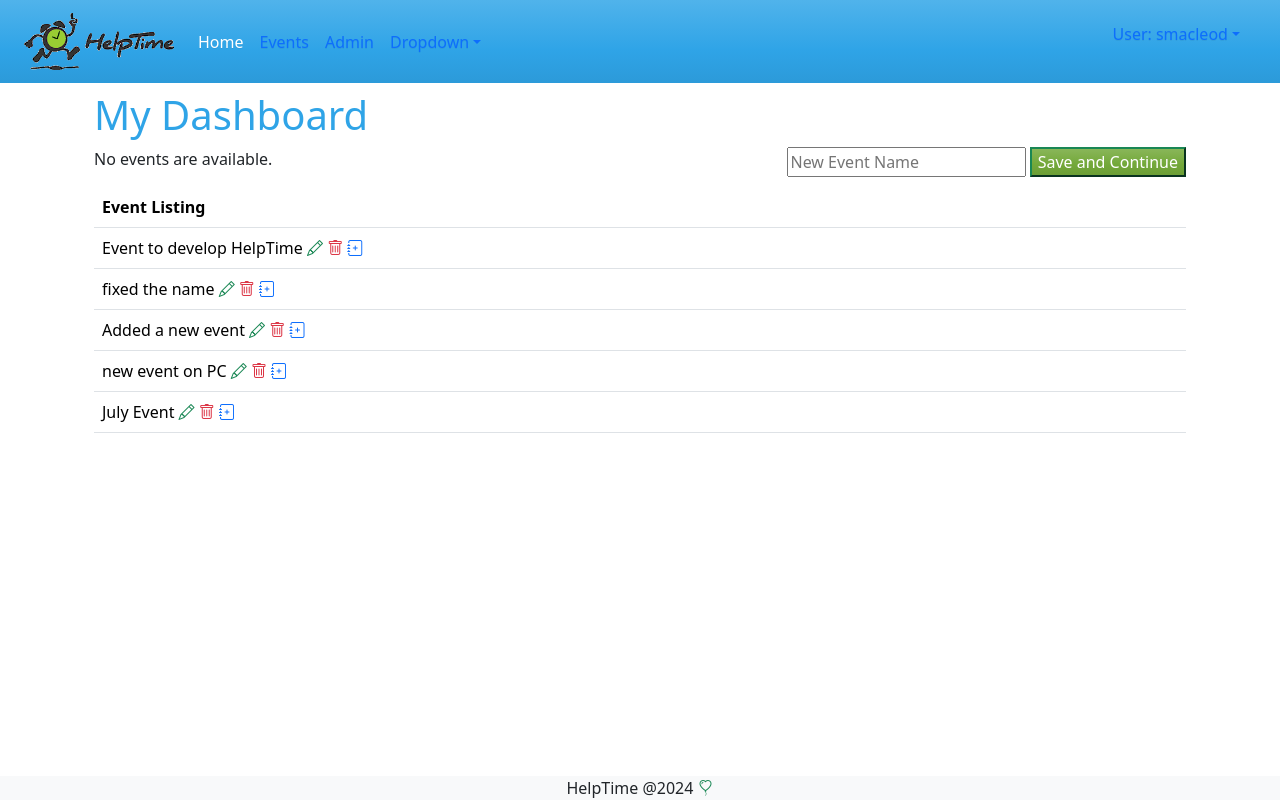
After one commit to maceps/helptime, a Django app: page /events/dashboard in a window 1280 px wide. The commit adds this page. Run offline with Django 5.2, Linux system fonts and the light colour scheme; a user stored in the database is signed in; data comes from the database, SQL or seed files in the repository; both versions use the stored data as it was after the commit; some libraries are stand-ins or nearby versions.

Commit message:
many updates

```diff
--- a/helptime/events/forms.py
+++ b/helptime/events/forms.py
@@ -41,3 +41,9 @@ class TaskForm(forms.ModelForm):
             'start_time' : TimeInput(),
             'end_time' : TimeInput(),
         }
+
+class EventSearchForm(forms.Form):
+    filter = forms.CharField(required=False,
+                             label="",
+                             widget=forms.TextInput(attrs={'placeholder':'Search',
+                                                           'class':'form-control'}))
--- a/helptime/events/models.py
+++ b/helptime/events/models.py
@@ -31,7 +31,7 @@ class Task(models.Model):
     start_time = models.TimeField(verbose_name='Start Time',null=True ,blank=True)
     end_time = models.TimeField(verbose_name='End Time ', null=True,blank=True )
     volunteer =models.CharField(max_length=100, verbose_name='Volunteer',  null=True, blank=True)
-    event = models.ForeignKey(Event, on_delete=models.SET_NULL,  null=True, blank=True, related_name='event')
+    event = models.ForeignKey(Event, on_delete=models.SET_NULL,  null=True, blank=True, related_name='tasks')
 
     def __str__(self):
         return self.task
--- /dev/null
+++ b/helptime/events/templates/events/dashboard.html
@@ -0,0 +1,45 @@
+{% extends 'master.html' %}
+
+{% block content %}
+<h1> My Dashboard</h1>
+<div class="float-end">
+    <form action="" method="post">
+        {% csrf_token %}
+        {{form.name}}
+        <input type="submit" value="Save and Continue" class="btn-success" />
+    </form>
+</div>
+
+
+{% if latest_event_list %}
+    <ul>
+        {% for event in latest_event_list %}
+        <li><a href="{% url 'events:detail' event.id %}">{{ event.name }}</a></li>
+        {% endfor %}
+    </ul>
+{% else %}
+    <p>No events are available.</p>
+{% endif %}
+
+
+<table class="table">
+    <tr>
+        <th>Event Listing</th>
+    </tr>
+    {% for event in events %}
+    <tr>
+        <td>{{ event.name }}
+            <a href="{% url 'events:eventupdate' event.id %}" class="text-success"><i class="bi bi-pencil"></i></a>
+            <a href="{% url 'events:eventdelete' event.id %}" class="text-danger"><i class="bi bi-trash "></i></a>
+            <a href="{% url 'events:tasklist' event.id %}" class="text-primary"><i class="bi bi-journal-plus "></i></a>
+
+        </td>
+    </tr>
+
+
+    {% endfor %}
+</table>
+
+
+
+{% endblock %}
--- a/helptime/events/urls.py
+++ b/helptime/events/urls.py
@@ -19,6 +19,7 @@ from . import views
 app_name = "events"
 urlpatterns = [
     path("", views.index, name="index"),
+    path("dashboard", views.dashboard, name="dashboard"),
     path("eventupdate/<int:pk>", views.eventupdate, name="eventupdate"),
     path("taskupdate/<int:pk>", views.taskupdate, name="taskupdate"),
     path("tasklist/<int:pk>", views.tasklist, name="tasklist"),
--- a/helptime/events/views.py
+++ b/helptime/events/views.py
@@ -5,23 +5,46 @@ from django.urls import reverse
 from django.views import generic
 from django.contrib.auth.decorators import login_required
 from .models import Event, Task
-from .forms import EventForm, EventCreateForm, TaskForm
-from django.db.models import Q
+from .forms import EventForm, EventCreateForm, TaskForm, EventSearchForm
+from django.db.models import Q, Min, Max
 
 
 def index(request):
-    # standard listing
-    events = Event.objects.filter(Q(created_by=request.user) | Q(created_by__isnull=True))
+    form = EventSearchForm(request.GET or None)
+
+    events = Event.objects.annotate(
+        start_task_date=Min('tasks__task_date'),
+        end_task_date=Max('tasks__task_date')
+    )
+
+    if form.is_valid():
+        filter = form.cleaned_data.get('filter')
+        events = events.filter(Q(name__icontains=filter) | Q(organization__icontains=filter))
+
+    context = {
+        'form' : form,
+        'events' : events,
+    }
+
+    return render(request, 'events/index.html', context)
+
+
+@login_required  #forces a login can we add other text
+def dashboard(request):
+    # Authenticated user listing
+    events = Event.objects.filter(Q(created_by=request.user))
 
     form = EventCreateForm()
     if request.method == 'POST':
         form = EventCreateForm(request.POST)
         if form.is_valid():
             new_item = form.save(commit=False)
-            new_item.created_by = request.user
+            #new_item.created_by = request.user
             new_item = form.save()
             return redirect ('events:eventupdate', new_item.pk)
-    return render(request, 'events/index.html', {'events' : events, 'form':form}) #to a template empty {} if no context
+    return render(request, 'events/dashboard.html', {'events' : events, 'form':form}) #to a template empty {} if no context
+
+
 
 @login_required  #forces a login can we add other text
 def eventupdate(request, pk):
@@ -30,7 +53,10 @@ def eventupdate(request, pk):
 
     if request.method == 'POST':
         form = EventForm(request.POST, instance=event)
+
         if form.is_valid():
+            if event.created_by is None: # Set the created by field if null
+                event.created_by = request.user
             form.save()
             return redirect('events:index')
     return render(request, 'events/eventupdate.html', {'form':form, 'event':event})
--- a/helptime/helptime/settings.py
+++ b/helptime/helptime/settings.py
@@ -38,6 +38,7 @@ INSTALLED_APPS = [
     'django.contrib.sessions',
     'django.contrib.messages',
     'django.contrib.staticfiles',
+    'widget_tweaks'
 ]
 
 MIDDLEWARE = [
@@ -130,3 +131,4 @@ DEFAULT_AUTO_FIELD = 'django.db.models.BigAutoField'
 
 # Redirect to home URL after login (Default redirects to /accounts/profile/)
 LOGIN_REDIRECT_URL = '/'
+LOGOUT_REDIRECT_URL =  '/'
--- a/helptime/templates/master.html
+++ b/helptime/templates/master.html
@@ -29,7 +29,7 @@
       <div class="collapse navbar-collapse" id="navbarColor01">
         <ul class="navbar-nav me-auto">
           <li class="nav-item">
-            <a class="nav-link active" href="#">Home
+            <a class="nav-link active" href="/">Home
               <span class="visually-hidden">(current)</span>
             </a>
           </li>
@@ -42,6 +42,7 @@
             <a class="nav-link dropdown-toggle" data-bs-toggle="dropdown" href="#" role="button" aria-haspopup="true"
               aria-expanded="false">Dropdown</a>
             <div class="dropdown-menu">
+              <a class="nav-link" href="/events/dashboard">Dashboard</a>
               <a class="dropdown-item" href="#">Action</a>
               <a class="dropdown-item" href="#">Another action</a>
               <a class="dropdown-item" href="#">Something else here</a>
@@ -49,27 +50,30 @@
               <a class="dropdown-item" href="#">Separated link</a>
             </div>
           </li>
-          <li class="nav-item">
-            <a class="nav-link" href="/admin">{{ user }}</a>
+        </ul>
+
+
+        <ul class="nav-item ">
           {% if user.is_authenticated %}
-     <li>User: {{ user.get_username }}</li>
-     <li>
+            <ul class="nav-item dropdown">
+              <a class="nav-link dropdown-toggle" data-bs-toggle="dropdown" href="#" role="button" aria-haspopup="true"
+                aria-expanded="false">User: {{ user.get_username }}</a>
+              <div class="dropdown-menu">
+                <a class="nav-link" href="/events/dashboard">My Dashboard</a>
+
+                <a class="dropdown-item" href="#">
                   <form id="logout-form" method="post" action="{% url 'logout' %}">
                     {% csrf_token %}
-         <button type="submit" class="btn btn-link">Logout</button>
+                    <button type="submit" class="dropdown-item text-danger">Logout</button>
                   </form>
-     </li>
+                </a>
+              </div>
+            </ul>
           {% else %}
-     <li><a href="{% url 'login' %}?next={{ request.path }}">Login</a></li>
+            <a href="{% url 'login' %}?next={{ request.path }}">Login <i class="bi bi-person text-success"></i></a>
           {% endif %}
-          </li>
         </ul>
-        <form class="d-flex">
-          <input class="form-control me-sm-2" type="search" placeholder="Search">
-          <button class="btn btn-secondary my-2 my-sm-0" type="submit">Search</button>
-        </form>
       </div>
-
     </div>
 
   </nav>
```
Also changed, not shown: helptime/events/templates/events/index.html (+30 -23 lines), helptime/templates/registration/login.html (+20 -8 lines), helptime/db.sqlite3. Lines whose indentation alone changed are shown as unchanged.
